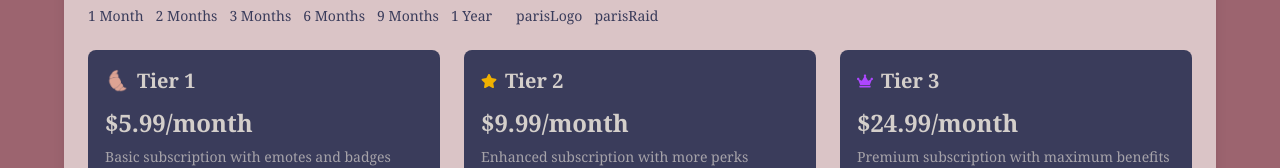
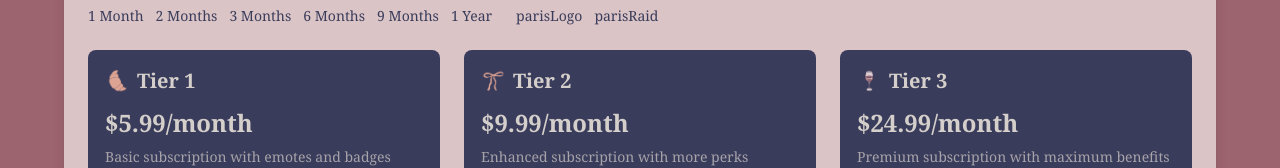
Before and after one commit to leagueofparis/leagueofparis, a React (Vite) app in the folder leagueofparis/: page /support in a window 1280 px wide. Shown: the part 434-602 px from the top of the page. Built offline with nearby package versions, Linux system fonts and the light colour scheme; no server answers.

Commit message:
updated tier icons

```diff
--- a/leagueofparis/src/pages/Support.jsx
+++ b/leagueofparis/src/pages/Support.jsx
@@ -11,6 +11,8 @@ import {
 import Heart from "../../public/images/heart.png";
 import HeartAccent from "../../public/images/heart_accent.png";
 import Croissant from "../../public/images/croissant.png";
+import RibbonAccent from "../../public/images/ribbon_accent.png";
+import Wine from "../../public/images/wine.png";
 import SupportOnKofi from "../../public/images/support_on_kofi.png";
 import Kofi from "../../public/images/kofi.png";
 
@@ -50,7 +52,7 @@ const Support = () => {
 			name: "Tier 2",
 			price: "$9.99/month",
 			description: "Enhanced subscription with more perks",
-			icon: <FaStar className="text-yellow-500" />,
+			icon: <img src={RibbonAccent} alt="Ribbon" className="w-6 h-6" />,
 
 			features: [
 				"Ad-free streams",
@@ -63,7 +65,7 @@ const Support = () => {
 			name: "Tier 3",
 			price: "$24.99/month",
 			description: "Premium subscription with maximum benefits",
-			icon: <FaCrown className="text-purple-500" />,
+			icon: <img src={Wine} alt="Wine" className="w-6 h-6" />,
 			features: [
 				"Ad-free streams",
 				"Subscription badge in Discord",
```
Also changed, not shown: leagueofparis/public/images/ribbon_accent.png (added).
